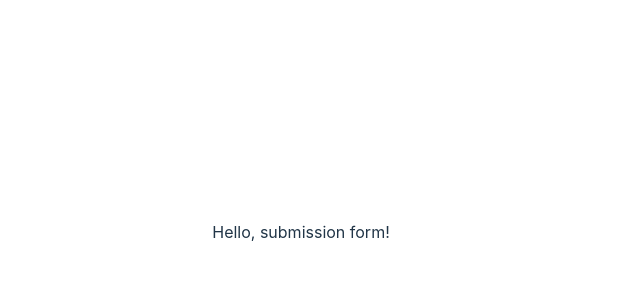
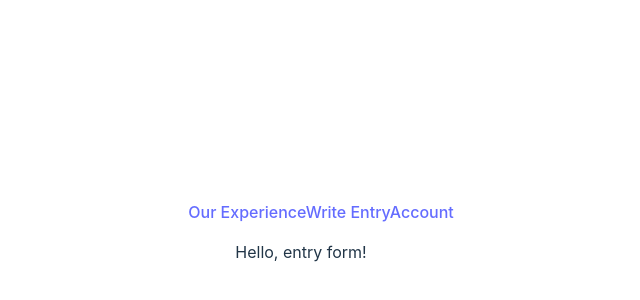
Before and after one commit to mads-bohn/ourexp, a React (Vite) app in the folder ourexp-ui/: page /submit in a window 1280 px wide. Shown: the part 168-468 px from the top of the page, without its empty margins (339-979 px from the left). Built offline with nearby package versions, Linux system fonts and the light colour scheme.

Commit message:
added navbar component to all pages

```diff
--- a/ourexp-ui/src/pages/Entries.jsx
+++ b/ourexp-ui/src/pages/Entries.jsx
@@ -2,6 +2,9 @@ import React from 'react'
 
 export default function Entries() {
   return (
-    <div>Hello, entries!</div>
+    <div>
+      <Navbar />
+      <p>Hello, entries!</p>
+    </div>
   )
 }
--- a/ourexp-ui/src/pages/Profile.jsx
+++ b/ourexp-ui/src/pages/Profile.jsx
@@ -1,7 +1,11 @@
 import React from 'react'
+import Navbar from '../components/Navbar'
 
 export default function Profile() {
   return (
-    <div>Profile</div>
+    <div>
+        <Navbar />
+        <p>Hello, profile!</p>
+    </div>
   )
 }
--- a/ourexp-ui/src/pages/Submit.jsx
+++ b/ourexp-ui/src/pages/Submit.jsx
@@ -1,7 +1,11 @@
 import React from 'react'
+import Navbar from '../components/Navbar'
 
 export default function Submit() {
   return (
-    <div>Hello, submission form!</div>
+    <div>
+      <Navbar />
+      <p>Hello, entry form!</p>
+    </div>
   )
 }
```
